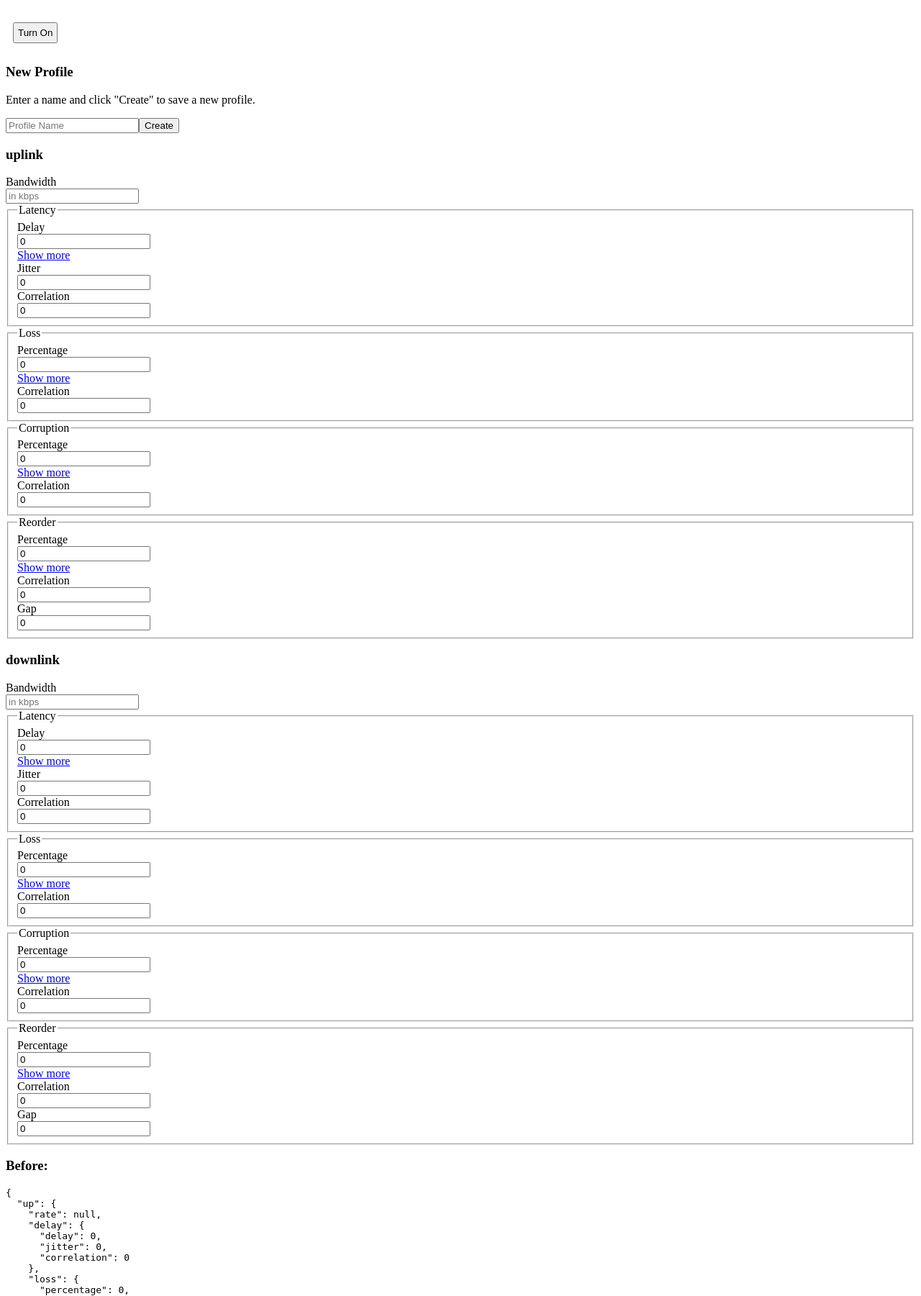
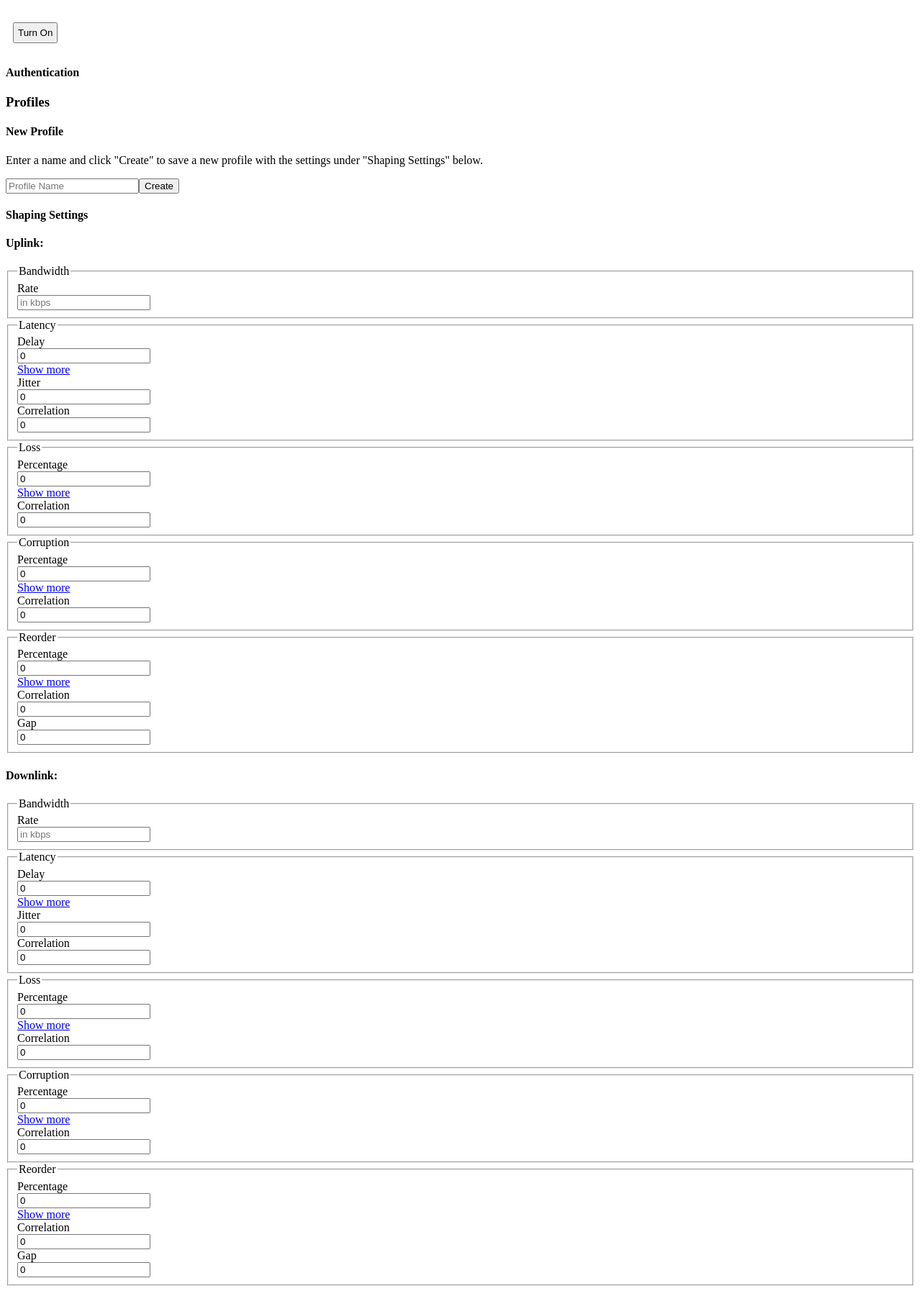
Before and after one commit to facebookarchive/augmented-traffic-control, a Django app: template atc/django-atc-demo-ui/atc_demo_ui/templates/atc_demo_ui/index.html in a window 1280 px wide. Shown: the top 1801 px of the page at 72% size. Run offline with Django 3.2, Linux system fonts and the light colour scheme; the template is opened without the code that fills it, so the values that code supplies are empty; some libraries are stand-ins or nearby versions.

Commit message:
UI Improvements
Made all the UI elements collapsible panels.

Cleaned up some minor formatting issues.

Added an Auth panel at the top for viewing your token, or authorizing a
token. (Needs more testing).

```diff
--- a/atc/django-atc-api/atc_api/static/js/atc-api.js
+++ b/atc/django-atc-api/atc_api/static/js/atc-api.js
@@ -69,6 +69,17 @@
     this.api_call('GET', 'shape', callback);
 };
 
+AtcRestClient.prototype.getToken = function (callback) {
+    this.api_call('GET', 'token', callback);
+};
+
+AtcRestClient.prototype.getAuthInfo = function (callback) {
+    this.api_call('GET', 'auth', callback);
+};
+
+AtcRestClient.prototype.updateAuthInfo = function (address, data, callback) {
+    this.api_call('POST', 'auth/'.concat(address), callback, data);
+};
 
 function AtcSettings () {
     this.defaults = {
--- a/atc/django-atc-api/atc_api/utils.py
+++ b/atc/django-atc-api/atc_api/utils.py
@@ -15,7 +15,6 @@
     '''
     Return the real IP of a client even when using a proxy
     '''
-
     if 'HTTP_X_REAL_IP' in request.META:
         if request.META['REMOTE_ADDR'] not in atc_api_settings.PROXY_IPS:
             raise ValueError('HTTP_X_REAL_IP set by non-proxy')
--- a/atc/django-atc-demo-ui/atc_demo_ui/static/css/atc.css
+++ b/atc/django-atc-demo-ui/atc_demo_ui/static/css/atc.css
@@ -11,3 +11,10 @@
     margin: 10px;
     padding: 5px;
 }
+
+/*
+We're not using anchors, so make sure users know they can click on panel headers
+*/
+.panel-heading {
+    cursor: pointer;
+}
--- a/atc/django-atc-demo-ui/atc_demo_ui/static/js/atc.js
+++ b/atc/django-atc-demo-ui/atc_demo_ui/static/js/atc.js
@@ -108,25 +108,28 @@
   }
 }
 
+function capitalizeFirstLetter(s) {
+    return s.charAt(0).toUpperCase() + s.slice(1);
+}
 
 var ShapingButton = React.createClass({
   render: function () {
     button_values = [
       {
         message: "ATC is not running",
+        css: "warning",
+      },
+      {
+        message: "Turn Off",
         css: "danger",
       },
       {
-                message: "Turn Off",
-                css: "success",
-            },
-            {
         message: "Turn On",
-                css: "default",
+        css: "primary",
       },
       {
         message: "Update Shaping",
-                css: "warning",
+        css: "success",
       },
     ];
 
@@ -211,10 +214,13 @@
   render: function () {
     d = this.props.direction;
     return (
+      <div>
+        <h4>{capitalizeFirstLetter(d) + "link"}:</h4>
         <div className="well" id={d + "_well"}>
-                <h3>{d + "link"}</h3>
           <div className="form-horizontal accordion">
-                    <LinkShapingNumberSetting params={[d, "rate"]} text="Bandwidth" placeholder="in kbps" link_state={this.props.link_state} />
+            <CollapseableInputList text="Bandwidth">
+              <LinkShapingNumberSetting params={[d, "rate"]} text="Rate" placeholder="in kbps" link_state={this.props.link_state} />
+            </CollapseableInputList>
             <CollapseableInputList text="Latency">
               <LinkShapingNumberSetting params={[d, "delay", "delay"]} text="Delay" placeholder="in ms" link_state={this.props.link_state} />
               <CollapseableInputGroup params={[d, "delay", "collapse"]}>
@@ -242,21 +248,6 @@
               </CollapseableInputGroup>
             </CollapseableInputList>
           </div>
-            </div>
-        );
-    }
-});
-
-
-var ShapingSettings = React.createClass({
-    render: function () {
-        return (
-            <div>
-                <div className="col-md-6">
-                    <LinkShapingSettings direction="up" link_state={this.props.link_state} />
-                </div>
-                <div className="col-md-6">
-                    <LinkShapingSettings direction="down" link_state={this.props.link_state} />
         </div>
       </div>
     );
@@ -312,7 +303,7 @@
 
     return (
       <div>
-                <h3>Existing Profiles</h3>
+        <h4>Existing Profiles</h4>
         <p>
           Select a profile from the list below to use it.
         </p>
@@ -374,9 +365,9 @@
   render: function() {
     return (
       <div>
-                <h3>New Profile</h3>
+        <h4>New Profile</h4>
         <p>
-                    Enter a name and click "Create" to save a new profile.
+          Enter a name and click "Create" to save a new profile with the settings under "Shaping Settings" below.
         </p>
         <input type="text" className="form-control" placeholder="Profile Name" onChange={this.updateName}/>
         <button className="col-sm-2 btn btn-success" onClick={this.newProfile}>Create</button>
@@ -389,11 +380,20 @@
 var ProfilePanel = React.createClass({
   render: function () {
     return (
+      <div className="panel-group" id="accordion1" role="tablist" aria-multiselectable="false">
         <div className="panel panel-default">
+          <div className="panel-heading" data-toggle="collapse" data-parent="#accordion1" href="#collapseProfiles" aria-expanded="false" aria-controls="collapseProfiles">
+            <h3 className="panel-title">
+              Profiles
+            </h3>
+          </div>
+          <div id="collapseProfiles" className="panel-collapse collapse" role="tabpanel">
             <div className="panel-body">
               <ProfileList refreshProfiles={this.props.refreshProfiles} link_state={this.props.link_state} profiles={this.props.profiles}/>
 
               <CreateProfileWidget refreshProfiles={this.props.refreshProfiles} link_state={this.props.link_state}/>
+            </div>
+          </div>
         </div>
       </div>
     );
@@ -429,7 +429,7 @@
   render: function() {
     return (
       <div className="col-md-6">
-            <h3>{this.props.label}</h3>
+      <h4>{this.props.label}</h4>
       <pre>
         { JSON.stringify(this.props.json, null, 2) }
       </pre>
@@ -438,17 +438,281 @@
   }
 });
 
+var ShapingSettings = React.createClass({
+  render: function () {
+    return (
+      <div className="panel-group" id="accordion2" role="tablist" aria-multiselectable="false">
+        <div className="panel panel-default">
+          <div className="panel-heading" data-toggle="collapse" data-parent="#accordion2" href="#collapseShaping" aria-expanded="false" aria-controls="collapseShaping">
+              <h4 className="panel-title">
+                  Shaping Settings
+              </h4>
+          </div>
+          <div id="collapseShaping" className="panel-collapse collapse in" role="tabpanel">
+            <div className="panel-body">
+              <div className="row">
+                <div className="col-md-6">
+                  <LinkShapingSettings direction="up" link_state={this.props.link_state} />
+                </div>
+                <div className="col-md-6">
+                  <LinkShapingSettings direction="down" link_state={this.props.link_state} />
+                </div>
+              </div>
 
-var JSONDiff = React.createClass({
-    render: function() {
-        return (
-            <div className="row">
               <JSONView json={this.props.before} label="Before:" />
               <JSONView json={this.props.after} label="After:" />
+            </div>
+          </div>
+        </div>
       </div>
     );
   }
 });
+
+var TokenFrame = React.createClass({
+  getInitialState: function() {
+    return {
+      token: null,
+      errorMsg: "",
+      interval: null,
+    };
+  },
+
+  componentDidMount: function() {
+    this.getToken();
+    this.interval = setInterval(this.getToken, 3000);
+  },
+
+  componentWillUnmount: function() {
+    if (this.interval != null) {
+      clearInterval(this.interval);
+    }
+  },
+
+  getToken: function() {
+    this.props.client.getToken(function (result) {
+      if (result.status >= 200 && result.status < 300) {
+        this.setState({
+          token: result.json,
+          errorMsg: "",
+        });
+      } else {
+        this.setState({
+          token: null,
+          errorMsg: result.json,
+        });
+      }
+    }.bind(this));
+  },
+
+  getContent: function() {
+    if (this.state.errorMsg != "") {
+      return {
+        token: null,
+        error: this.state.errorMsg,
+      };
+    }
+
+    if (this.state.token == null) {
+      return {
+        token: null,
+        error: null,
+      };
+    }
+
+    var error = null;
+
+    valid_until = new Date(this.state.token.valid_until*1000).toLocaleTimeString();
+    if (this.state.token.valid_until - Math.floor(new Date().getTime() / 1000) < 0) {
+      error = "The time on the ATC server is out of sync.";
+    }
+
+    return {
+      error: {error},
+      token: (
+        <div>
+          <h4>This Machine&#39;s Token: <b>{this.state.token.token}</b></h4>
+          <b>Valid Until:</b> {valid_until}
+          <h4>This Machine&#39; Address: {this.state.token.address}</h4>
+        </div>
+      ),
+    };
+  },
+
+  render: function() {
+    var content = this.getContent();
+    var error_content = null;
+
+    if (content.error != null) {
+      error_content = (
+        <div className="alert alert-danger" role="alert">
+          {content.error}
+        </div>
+      );
+    }
+
+    return (
+      <div className="col-md-6">
+        {error_content}
+        {content.token}
+      </div>
+    );
+  }
+});
+
+var AuthFrame = React.createClass({
+  getInitialState: function() {
+    return {
+      auth: null,
+      token: null,
+      address: null,
+      errorMsg: null,
+    };
+  },
+
+  componentDidMount: function() {
+    this.getAuthInfo();
+  },
+
+  updateToken: function(event) {
+    this.setState({token: event.target.value});
+  },
+
+  updateAddress: function(event) {
+    this.setState({address: event.target.value});
+  },
+
+  getAuthInfo: function() {
+    this.props.client.getAuthInfo(function (result) {
+      if (result.status >= 200 && result.status < 300) {
+        this.setState({
+          auth: result.json,
+          address: result.json.address,
+          errorMsg: "",
+        });
+      } else {
+        this.setState({
+          auth: null,
+          errorMsg: result.json,
+        });
+      }
+    }.bind(this));
+  },
+
+  updateAuth: function() {
+    if (this.state.address == null || this.state.address == "") {
+      // FIXME: report error
+      return;
+    }
+    if (this.state.token == null || this.state.token == "") {
+      // FIXME: report error
+      return;
+    }
+    this.props.client.updateAuthInfo(this.state.address, {token: Number(this.state.token)}, function(result) {
+      if (result.status >= 200 && result.status < 300) {
+        this.setState({
+          // FIXME: success reporting.
+          errorMsg: "",
+        });
+      } else {
+        this.setState({
+          errorMsg: result.json,
+        });
+      }
+    }.bind(this));
+    console.log("Authorizing:", this.state.token, this.state.address);
+  },
+
+  getContent: function() {
+    if (this.state.errorMsg != "") {
+      return {
+        auth: null,
+        error: this.state.errorMsg,
+      };
+    }
+
+    var controlled_ips = null;
+    if (this.state.auth.controlled_ips.length > 0) {
+      controlled_ips = this.state.auth.controlled_ips.map(function (addr) {
+        return (
+          <li><pre><code>{addr}</code></pre></li>
+        );
+      });
+      controlled_ips = (
+        <ul>{controlled_ips}</ul>
+      );
+    } else {
+      controlled_ips = (
+        <i>No Controlled Machines</i>
+      );
+    }
+
+    return {
+      error: null,
+      auth: (
+        <div>
+          <h4>Machines You Can Shape:</h4>
+          {controlled_ips}
+          <p>
+          <b>Note:</b> A machine is always allowed to shape itself.
+          </p>
+
+          <h4>Authorize a New Machine:</h4>
+          <label className="control-label">Address:</label>
+          <input type="text" className="form-control" placeholder="127.0.0.1" onChange={this.updateAddress}/>
+          <label className="control-label">Token:</label>
+          <input type="number" className="form-control" placeholder="12345" onChange={this.updateToken}/>
+          <button className="btn btn-success" onClick={this.updateAuth}>Authorize</button>
+        </div>
+      ),
+    };
+  },
+
+  render: function() {
+    var content = this.getContent();
+    var error_content = null;
+
+    if (content.error != null) {
+      error_content = (
+        <div className="alert alert-danger" role="alert">
+          {content.error}
+        </div>
+      );
+    }
+
+    return (
+      <div className="col-md-6">
+        {error_content}
+        {content.auth}
+      </div>
+    );
+  }
+});
+
+var AuthPanel = React.createClass({
+  render: function() {
+    return (
+      <div className="panel-group" id="accordion3" role="tablist" aria-multiselectable="false">
+        <div className="panel panel-default">
+          <div className="panel-heading" data-toggle="collapse" data-parent="#accordion3" href="#collapseAuth" aria-expanded="false" aria-controls="collapseAuth">
+              <h4 className="panel-title">
+                  Authentication
+              </h4>
+          </div>
+          <div id="collapseAuth" className="panel-collapse collapse in" role="tabpanel">
+            <div className="panel-body">
+
+              <div className="row">
+                <AuthFrame client={this.props.client}/>
+                <TokenFrame client={this.props.client}/>
+              </div>
+            </div>
+          </div>
+        </div>
+      </div>
+    );
+  }
+})
 
 
 var Atc = React.createClass({
@@ -548,7 +812,6 @@
   },
 
   getCurrentShaping: function() {
-        console.log('getCurrentShaping');
     this.state.client.getCurrentShaping(function (result) {
       if (result.status == 404) {
         this.setState({
@@ -642,14 +905,10 @@
             {err_msg}
           </div>
         </div>
-            <div className="row">
+
+        <AuthPanel client={this.state.client} />
         <ProfilePanel refreshProfiles={this.getProfiles} link_state={link_state} profiles={this.state.profiles} />
-            </div>
-
-            <div className="row">
-                <ShapingSettings link_state={link_state} />
-            </div>
-            <JSONDiff before={this.state.settings} after={this.state.current_settings} />
+        <ShapingSettings link_state={link_state} before={this.state.settings} after={this.state.current_settings} />
       </div>
     )
   }
```
Lines whose indentation alone changed are shown as unchanged.
